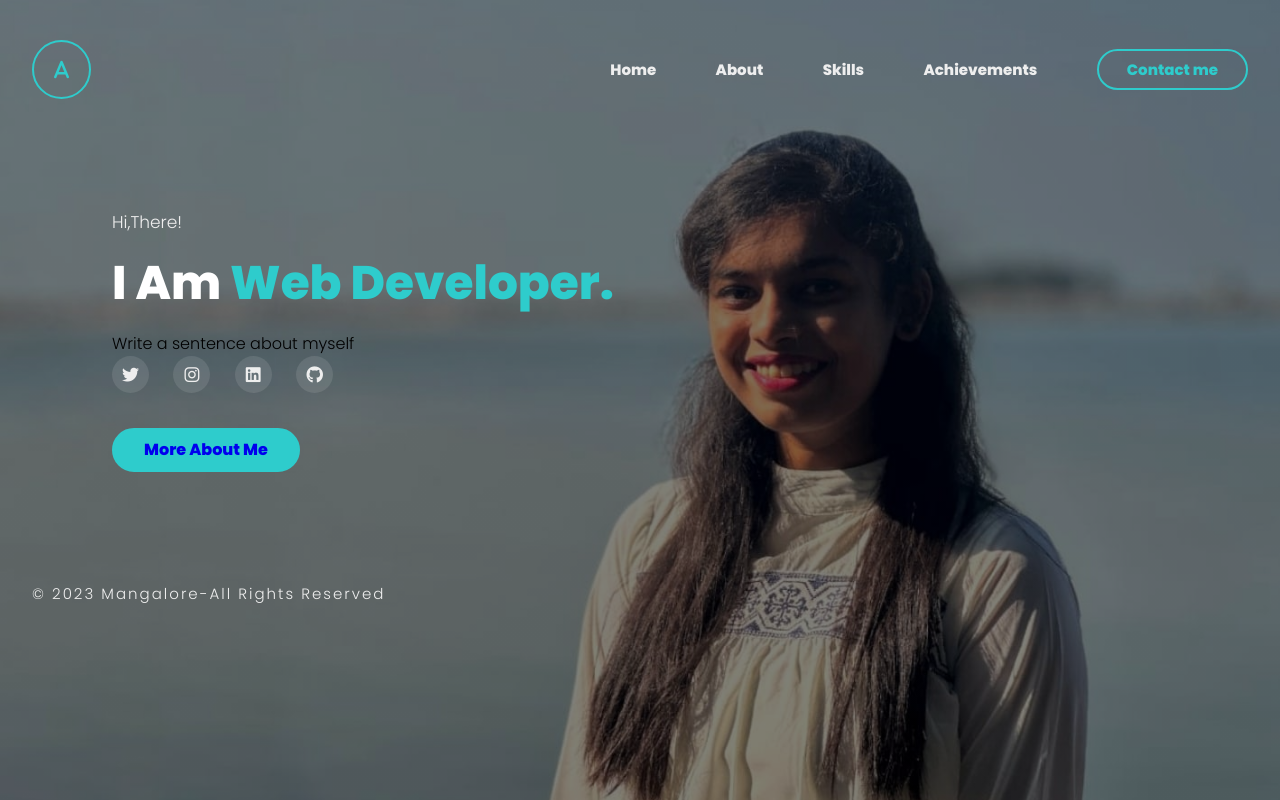
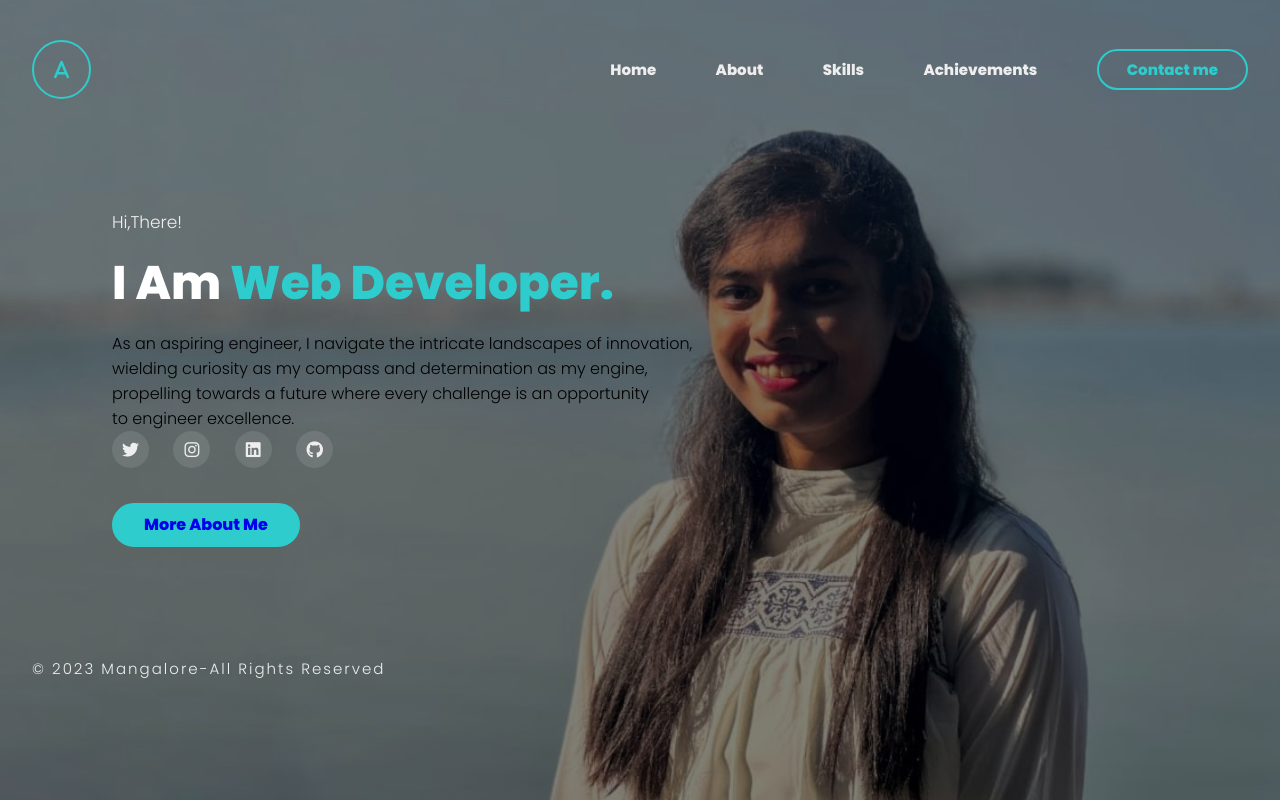
Before and after one commit to AnniaDsouza/Portfolio, a plain HTML site: page index.html in a window 1280 px wide. Drawn offline with nearby package versions, Linux system fonts and the light colour scheme; a script that the page names is missing; files whose address does not match are found by name; a web font is replaced by a local one.

Commit message:
Updatation of text

```diff
--- a/index.html
+++ b/index.html
@@ -55,7 +55,7 @@
           <div class="hero-text">
             <h3>Hi,There!</h3>
             <h1>I Am <span class="input">Annia Dsouza.</span></h1>
-            <p>Write a sentence about myself</p>
+            <p>As an aspiring engineer, I navigate the intricate landscapes of innovation,<br> wielding curiosity as my compass and determination as my engine,<br> propelling towards a future where every challenge is an opportunity<br> to engineer excellence.</p>
             <div class="social">
               <a href="https://twitter.com/AnniaDsouza" target="_blank"><i class="fa-brands fa-twitter"></i></a>
               <a href="https://www.instagram.com/dsouzaannia/?hl=en" target="_blank"><i class="fa-brands fa-instagram"></i></a>
```
